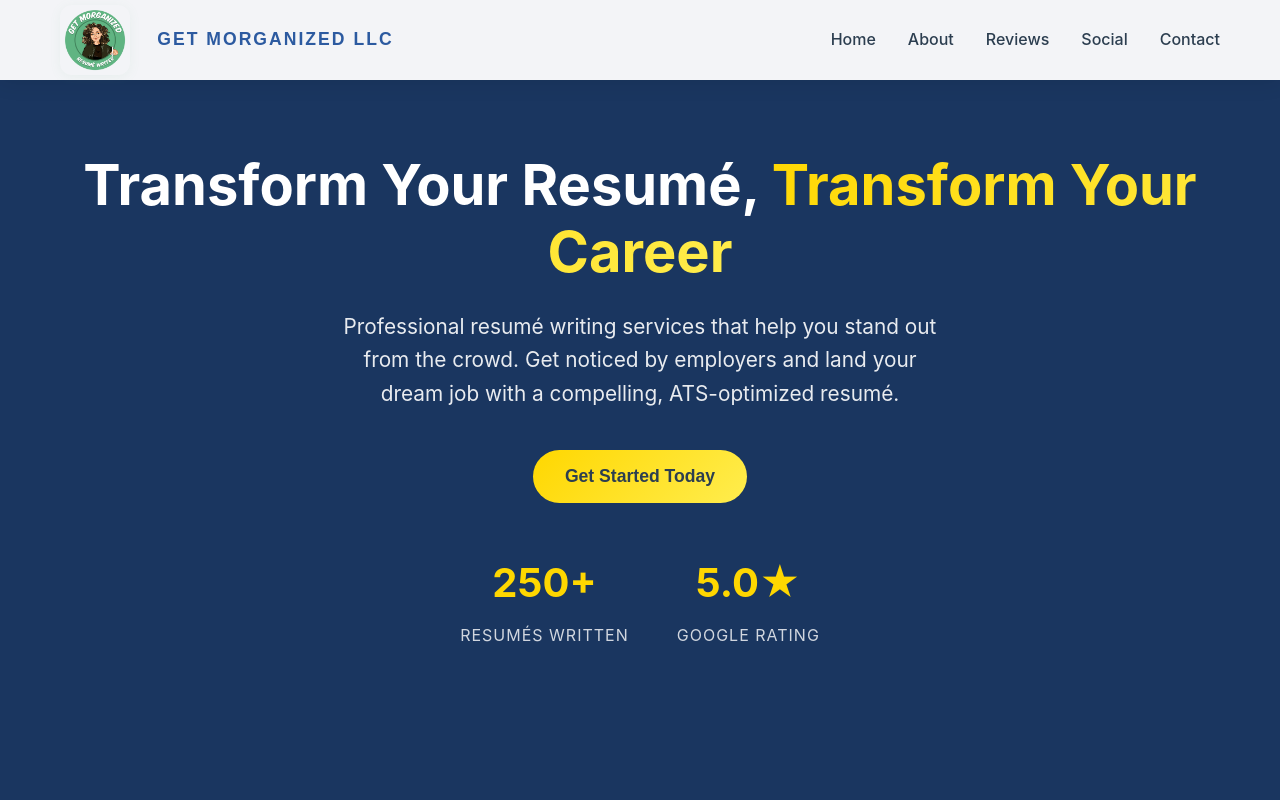
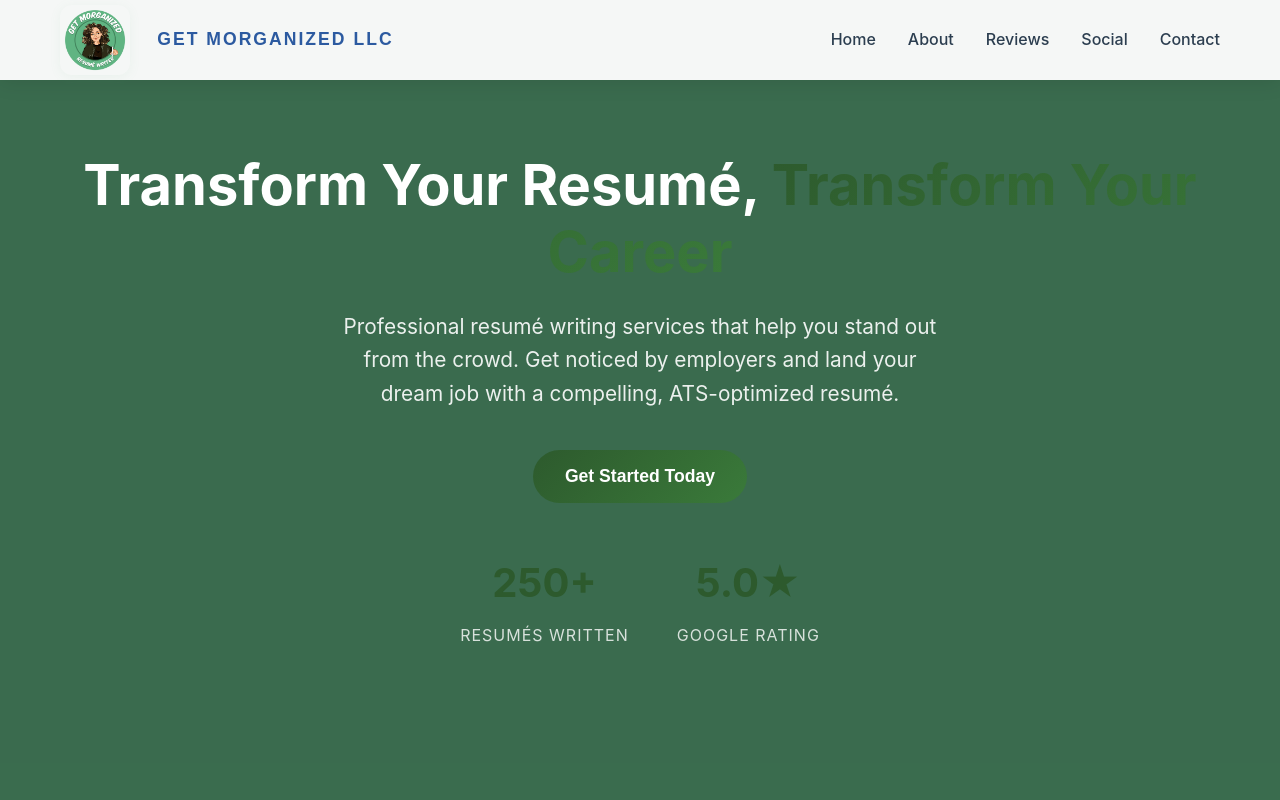
Before and after one commit to CydVilla/get-morganized, a React (Create React App) app: page / in a window 1280 px wide. Shown: the top 800 px of the page. Built offline with nearby package versions, Linux system fonts and the light colour scheme.

Commit message:
feat: update hero section colors per client feedback - replace blue background with mint green (#60b382) - replace yellow highlights with darker green (#2d5a2d) - update button gradient and hover effects - update stat numbers color - maintain professional appearance with green color scheme

```diff
--- a/src/components/Hero.css
+++ b/src/components/Hero.css
@@ -14,7 +14,7 @@
   left: 0;
   right: 0;
   bottom: 0;
-  background: #2c5aa0; /* Changed from #5CB883 to a professional blue */
+  background: #60b382; /* Changed from blue to mint green */
   background-size: cover;
   background-position: center;
   background-repeat: no-repeat;
@@ -47,7 +47,7 @@
 }
 
 .highlight {
-  background: linear-gradient(135deg, #ffd700 0%, #ffed4e 100%);
+  background: linear-gradient(135deg, #2d5a2d 0%, #3a7a3a 100%);
   -webkit-background-clip: text;
   -webkit-text-fill-color: transparent;
   background-clip: text;
@@ -84,13 +84,13 @@
 }
 
 .btn-primary {
-  background: linear-gradient(135deg, #ffd700 0%, #ffed4e 100%);
-  color: #2c3e50;
+  background: linear-gradient(135deg, #2d5a2d 0%, #3a7a3a 100%);
+  color: white;
 }
 
 .btn-primary:hover {
   transform: translateY(-2px);
-  box-shadow: 0 10px 25px rgba(255, 215, 0, 0.3);
+  box-shadow: 0 10px 25px rgba(45, 90, 45, 0.3);
 }
 
 .btn-secondary {
@@ -121,7 +121,7 @@
 .stat-number {
   font-size: 2.5rem;
   font-weight: 700;
-  color: #ffd700;
+  color: #2d5a2d;
   margin-bottom: 0.5rem;
 }
 
```
